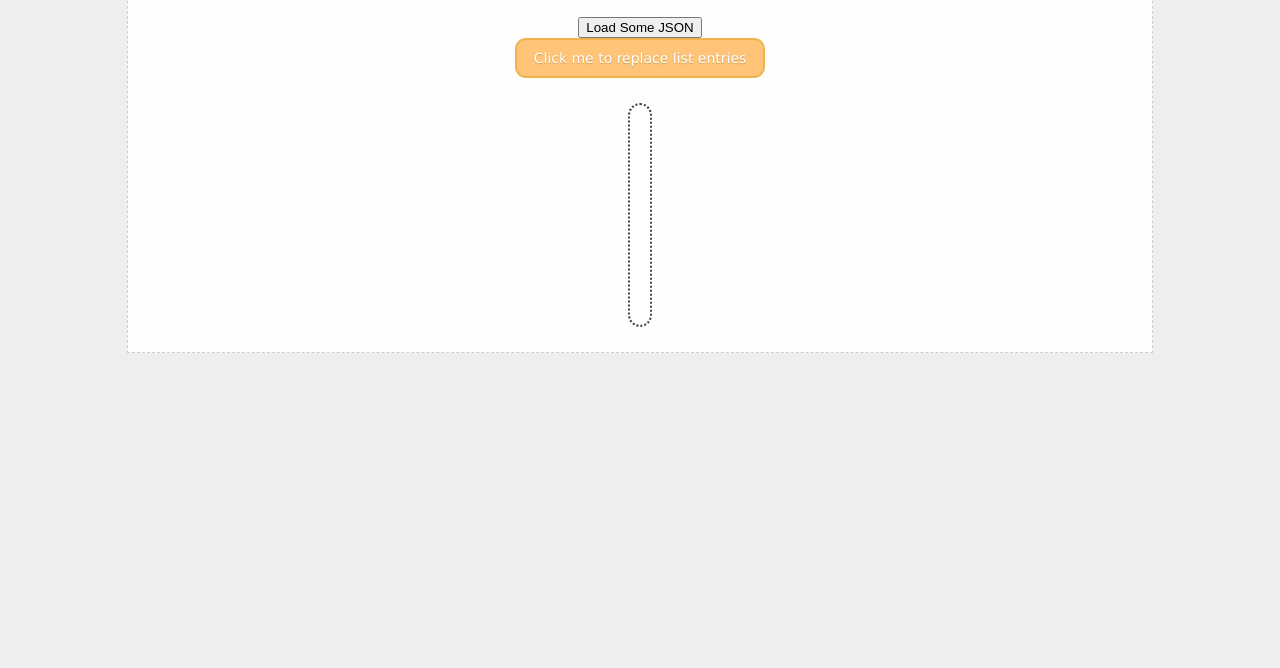
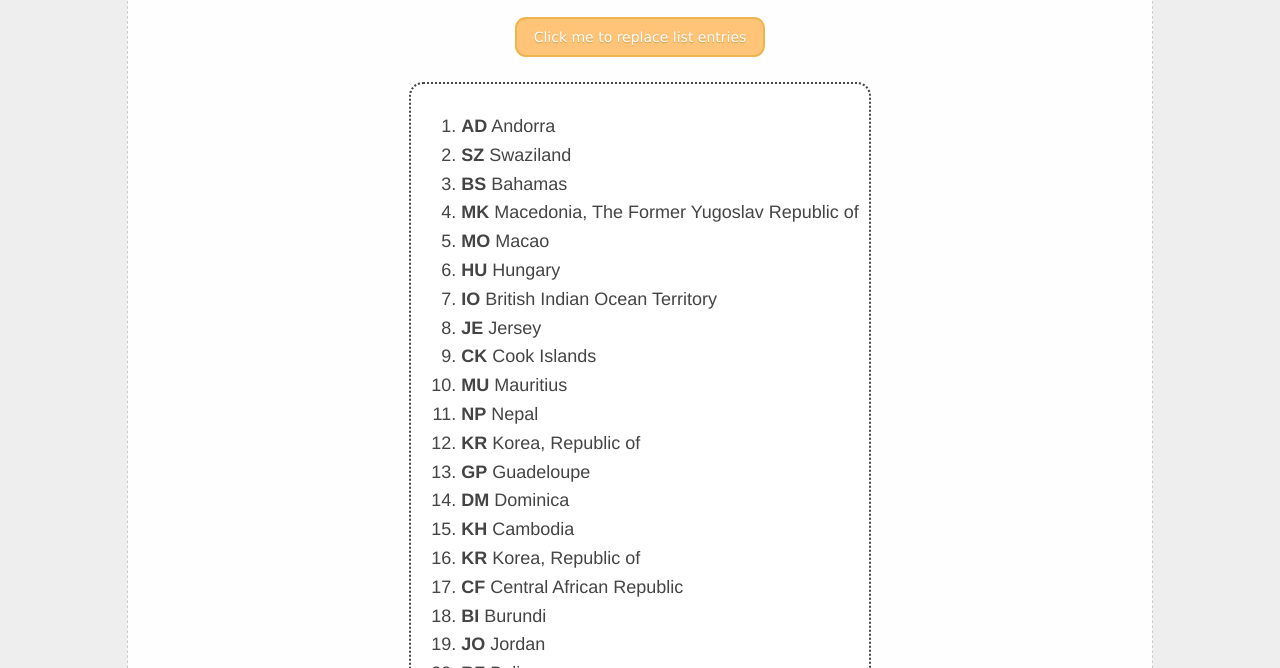
Before and after one commit to jonasher23/jonasher23.github.io, a plain HTML site: page lab_5/index.html in a window 1280 px wide. Both pictures are taken after a click on the button "Click me to replace list entries". Shown: the part 132-800 px from the top of the page. Drawn offline with Linux system fonts and the light colour scheme.

Commit message:
Lab 5
completed

```diff
--- a/lab_5/index.html
+++ b/lab_5/index.html
@@ -10,8 +10,8 @@
   <div class="container">
     <div class="wrapper">
       <div class="header">Test JSON page</div>
-      <button class="button" onclick="loadData()">Load Some JSON</button>
-      <button class="activate">Click me to replace list
+      <!-- <button class="button" onclick="loadData()">Load Some JSON</button> -->
+      <button class="activate" onclick="loadData()">Click me to replace list
         entries</button>
       <div class="content">
       </div>
@@ -269,29 +269,35 @@
     // Lab 1
     document.querySelector(".header").innerHTML = "Jon's List of Countries";
 
-    // Lab 2/3
-    var orderedList = document.createElement("ol");
-    orderedList.className("countries");
-    document.querySelector(".content").appendChild(orderedList);
+    // Lab 2
+    var ol = document.createElement("ol");
+    function loadData() {
+      ol.innerHTML = '';
 
-    // Lab 5
-    function loadData() {
-      var newList = randCountries();
+
+      function random(num) {
+        return Math.floor(num * Math.random());
+      }
+
+      var i = 0;
+      while (i < 25) {
+        var li = document.createElement("li");
+        rando = random(218);
+        li.innerHTML = "<b>" + countries[rando].code + "</b>" + " " + countries[rando].name;
+        ol.appendChild(li);
+        i++;
+      }
+
+      ol.className = "countries";
+      document.querySelector(".content").appendChild(ol);
+
+      console.log("List of countries in the world", countries);
     }
+    // Lab 3
 
-    function randCountries() {
-      var items = countries;
-      var newItems = [];
 
-      for (var i = 0; i < 25; i++) {
-        var idx = Math.floor(Math.random() * items.length);
-        newItems.push(items[idx]);
-        items.splice(idx, 1);
-      }
-      return newItems;
-    }
 
-    console.log("List of countries in the world", countries);
+
   </script>
 </body>
 
```
